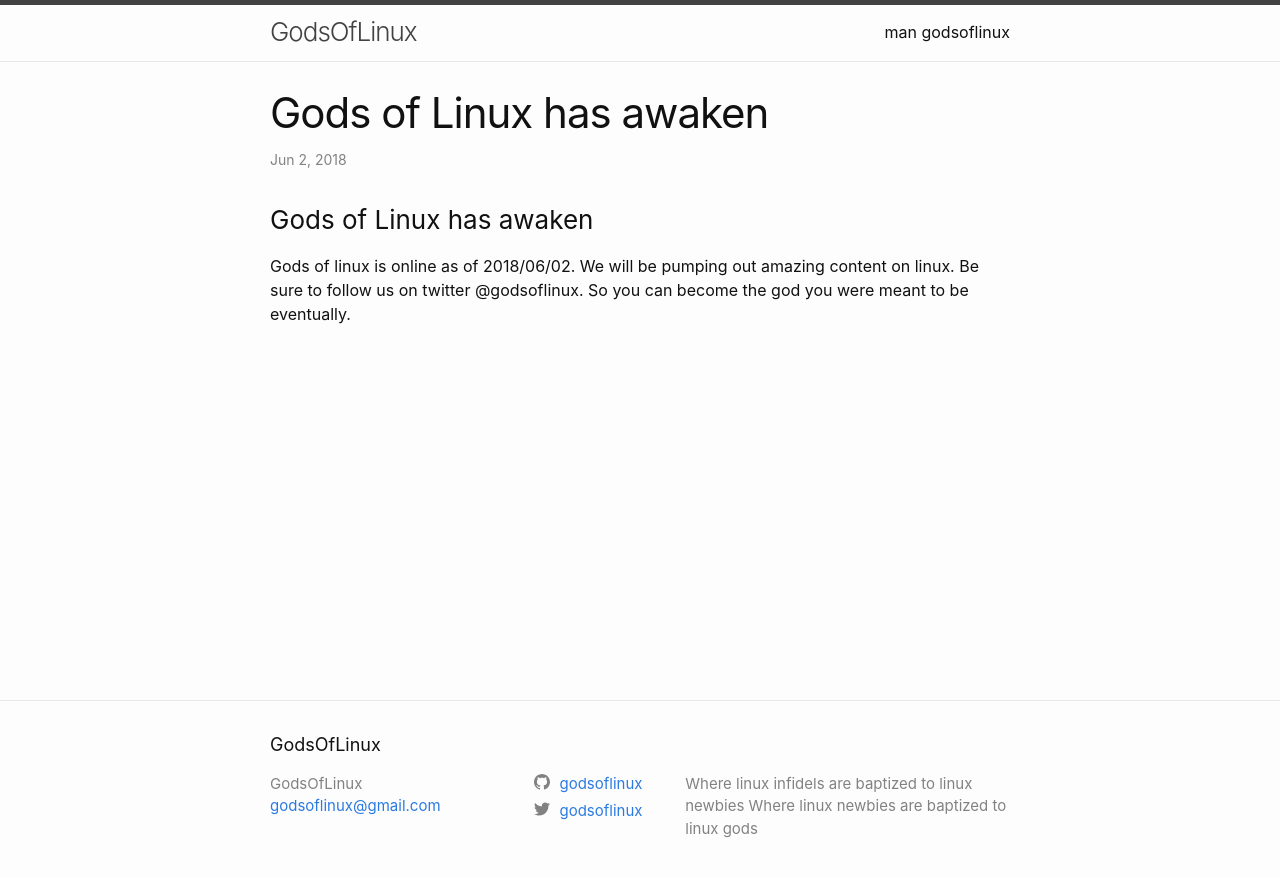
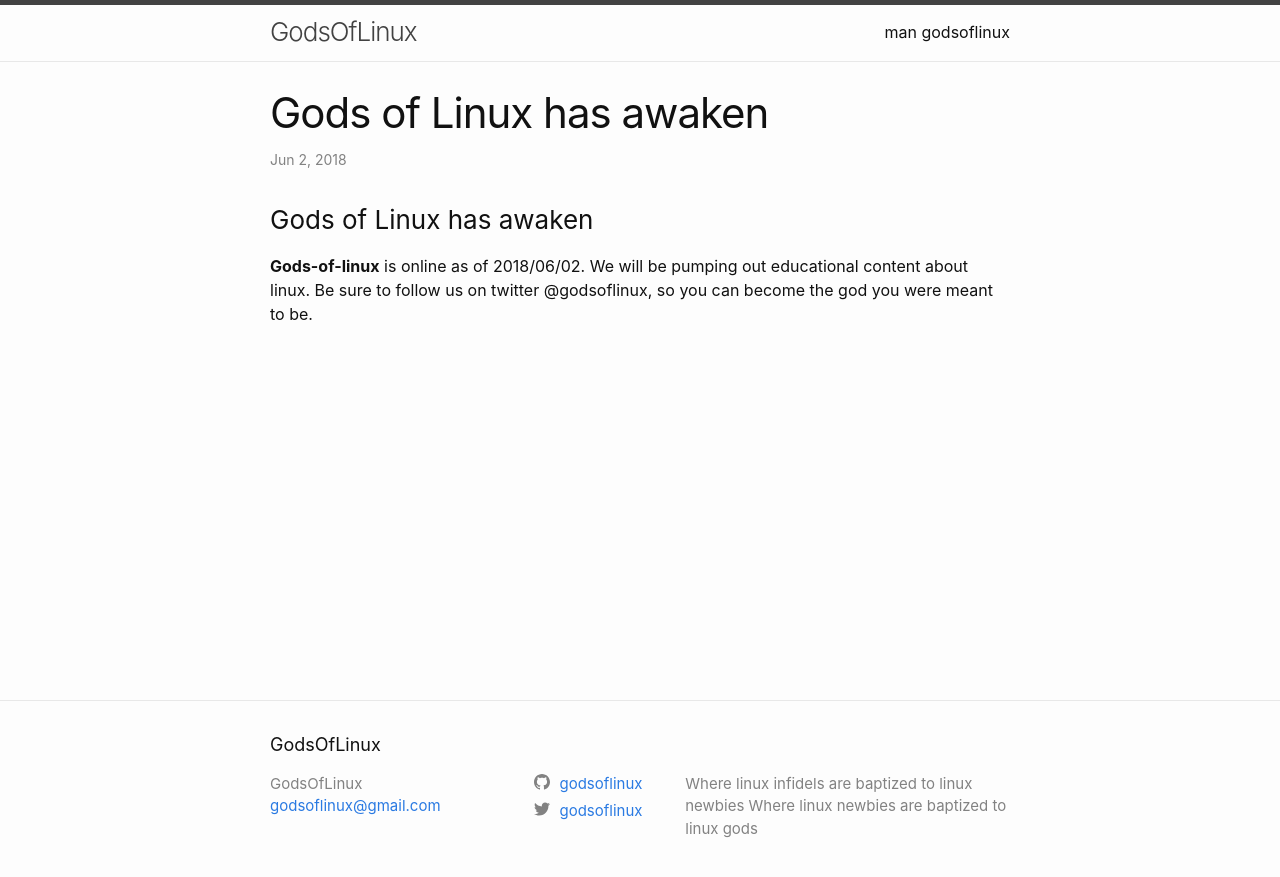
Before and after one commit to godsoflinux/godsoflinux.com, a Jekyll site: the page built from _posts/2018-06-02-gods-of-linux-has-awaken.markdown, in a window 1280 px wide. Shown: the top 877 px of the page. Built offline with Jekyll 4.4.1, drawn with Linux system fonts in a browser that asks for light colours.

Commit message:
Fixed the initial post, minor corrections

```diff
--- a/_posts/2018-06-02-gods-of-linux-has-awaken.markdown
+++ b/_posts/2018-06-02-gods-of-linux-has-awaken.markdown
@@ -7,4 +7,4 @@ categories: introduction
 
 ### Gods of Linux has awaken
 
-Gods of linux is online as of 2018/06/02. We will be pumping out amazing content on linux. Be sure to follow us on twitter @godsoflinux. So you can become the god you were meant to be eventually.
+**Gods-of-linux** is online as of 2018/06/02. We will be pumping out educational content about linux. Be sure to follow us on twitter @godsoflinux, so you can become the god you were meant to be.
```
